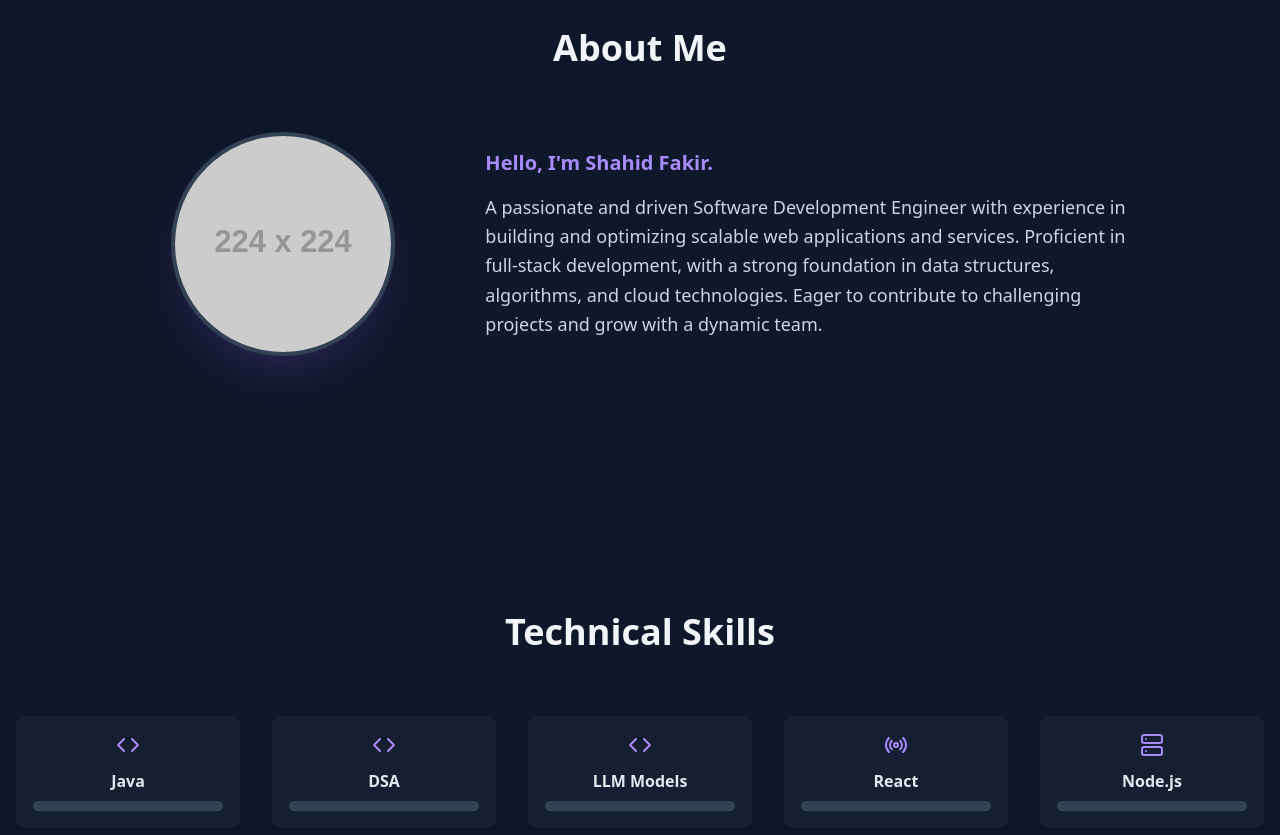
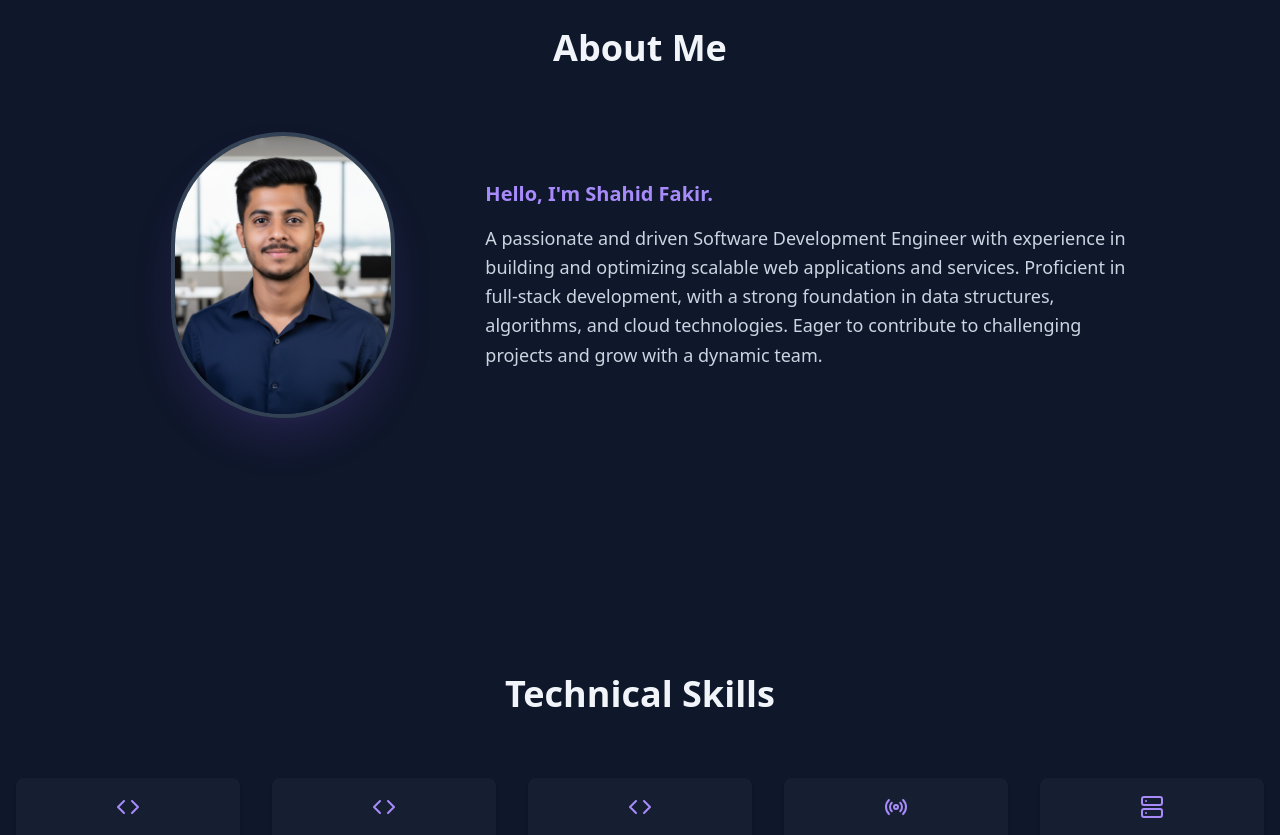
Before and after one commit to Shahid-projects/Portfolio-shahid-frontend, a React (Vite) app: page / in a window 1280 px wide. Shown: the part 900-1735 px from the top of the page. Built offline with nearby package versions, Linux system fonts and the light colour scheme.

Commit message:
first commit

```diff
--- a/src/App.jsx
+++ b/src/App.jsx
@@ -85,7 +85,7 @@ const portfolioData = {
 
 // --- PROFILE IMAGE URL ---
 // Using a placeholder image for demonstration purposes. Replace with your actual image URL.
-const PROFILE_IMAGE_URL = "https://placehold.co/224x224/6366f1/ffffff?text=Shahid";
+const PROFILE_IMAGE_URL = "src/assets/shahid.jpeg";
 
 // --- MOCK ICONS (using Lucide icons names) ---
 // In a real app, you would import these from 'lucide-react'
```
